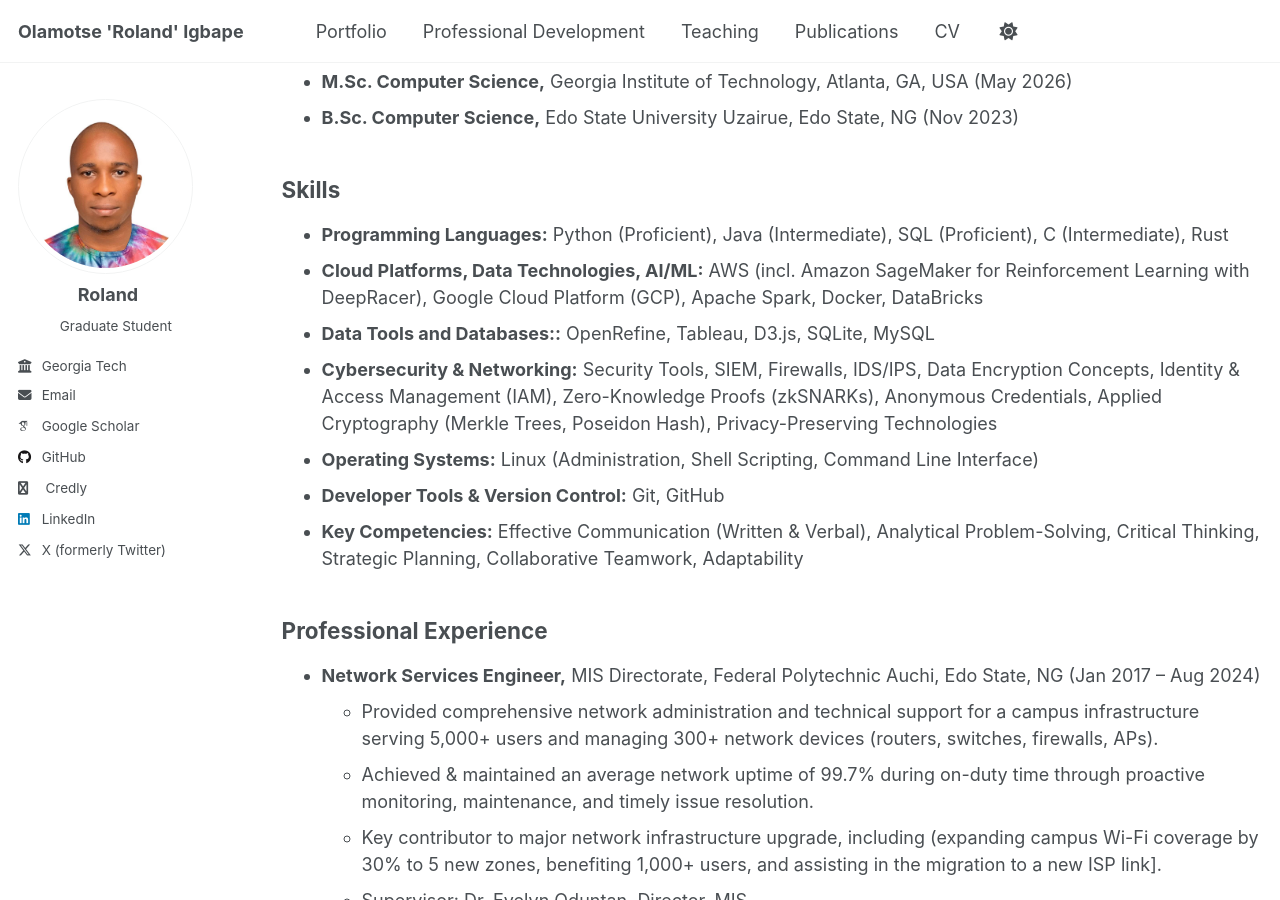
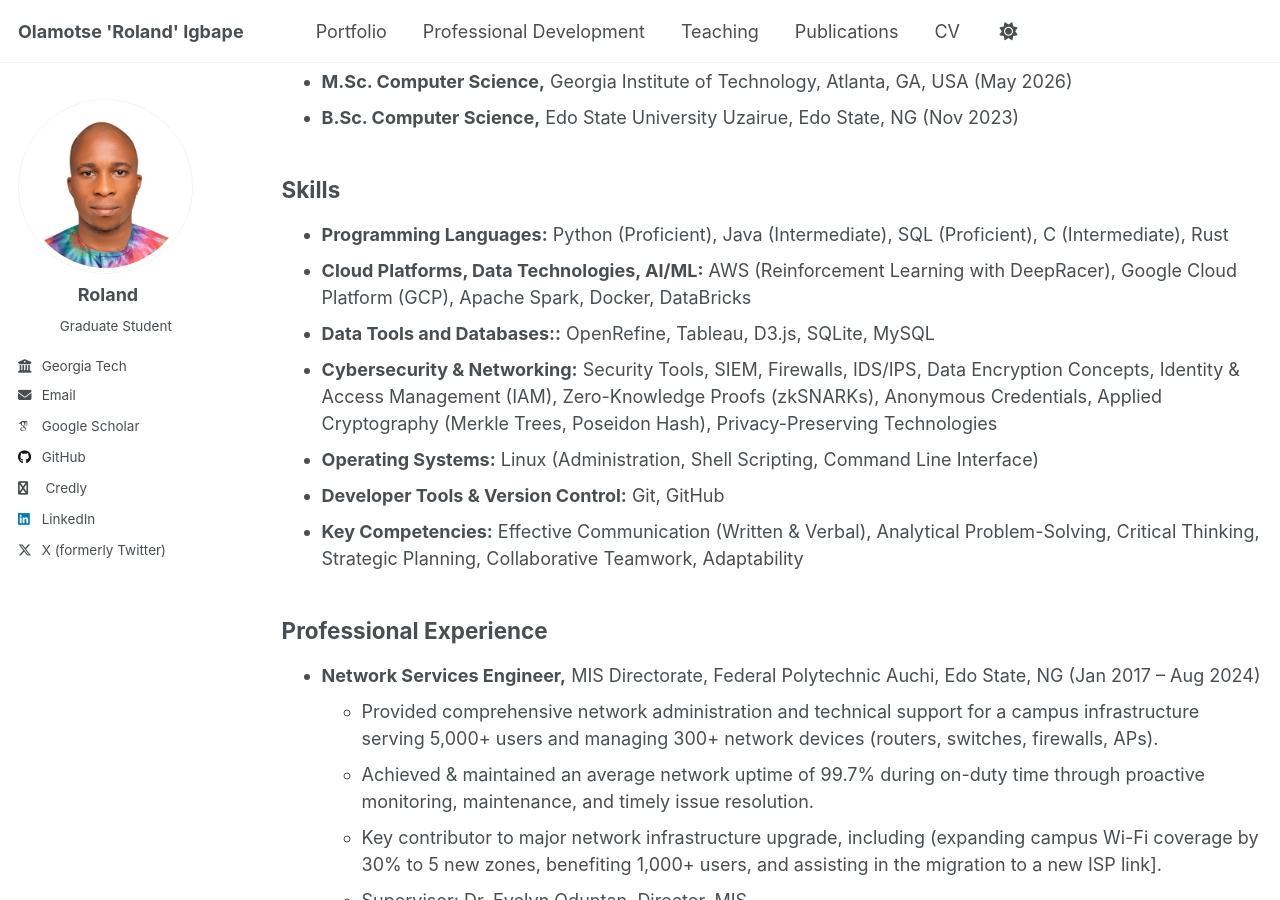
Before and after one commit to oigbape/oigbape.github.io, a Jekyll site: the page built from _pages/cv.md, in a window 1280 px wide and 900 px high, scrolled down 342 px. Built offline with Jekyll 4.4.1, drawn with Linux system fonts in a browser that asks for light colours; some web fonts are replaced.

Commit message:
Update cv.md

```diff
--- a/_pages/cv.md
+++ b/_pages/cv.md
@@ -18,7 +18,7 @@ redirect_from:
 
 ## Skills
 * **Programming Languages:** Python (Proficient), Java (Intermediate), SQL (Proficient), C (Intermediate), Rust
-* **Cloud Platforms, Data Technologies, AI/ML:** AWS (incl. Amazon SageMaker for Reinforcement Learning with DeepRacer), Google Cloud Platform (GCP), Apache Spark, Docker, DataBricks
+* **Cloud Platforms, Data Technologies, AI/ML:** AWS (Reinforcement Learning with DeepRacer), Google Cloud Platform (GCP), Apache Spark, Docker, DataBricks
 * **Data Tools and Databases::** OpenRefine, Tableau, D3.js, SQLite, MySQL
 * **Cybersecurity & Networking:** Security Tools, SIEM, Firewalls, IDS/IPS, Data Encryption Concepts, Identity & Access Management (IAM), Zero-Knowledge Proofs (zkSNARKs), Anonymous Credentials, Applied Cryptography (Merkle Trees, Poseidon Hash), Privacy-Preserving Technologies
 * **Operating Systems:** Linux (Administration, Shell Scripting, Command Line Interface)
```
